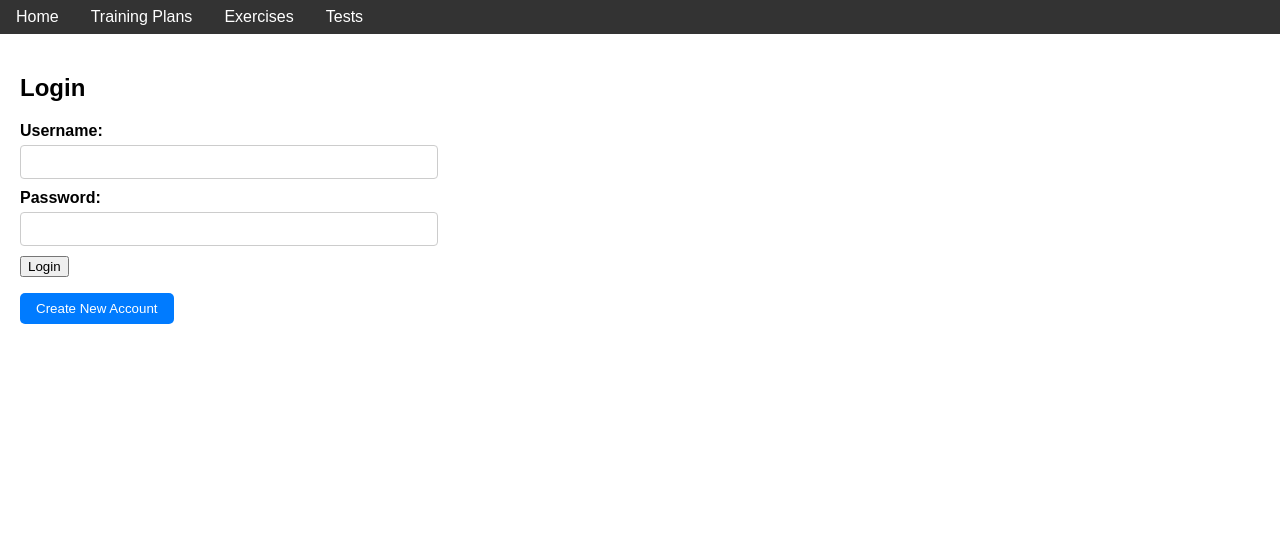
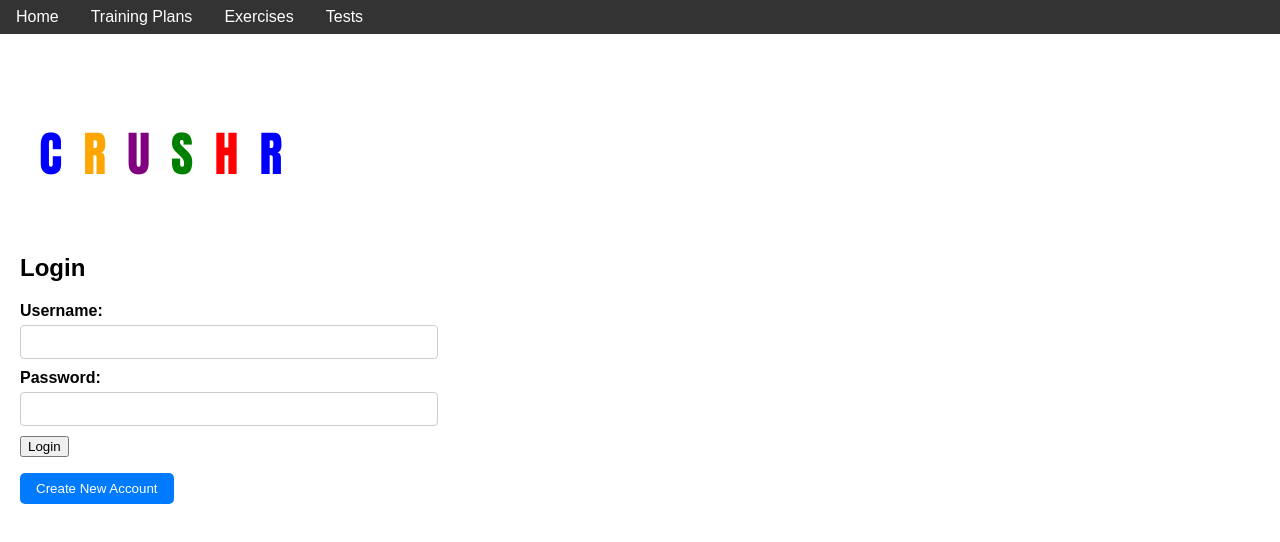
Before and after one commit to DMCurry/Crushr-Frontend, a React (Vite) app: page /login in a window 1280 px wide. Shown: the top 542 px of the page. Built offline with nearby package versions, Linux system fonts and the light colour scheme.

Commit message:
Add crushr title

```diff
--- /dev/null
+++ b/src/components/Title.css
@@ -0,0 +1,40 @@
+/* Basic Container for Title */
+.signup-title-container {
+    display: flex;
+    justify-content: flex-start; /* Align the title to the left */
+    align-items: center;
+    margin-top: 2rem; /* Add some spacing above the title */
+    margin-bottom: 2rem; /* Space below the title so it doesn't touch the form */
+    padding-left: 1rem; /* Adds some space from the left edge */
+  }
+
+  /* Title Style */
+  .signup-title {
+    font-family: "Impact", sans-serif; /* Modern, bold block font */
+    font-size: 3rem; /* Increase the size of the text */
+    font-weight: bold;
+    letter-spacing: 0.1em;
+    display: flex;
+    justify-content: flex-start;
+    align-items: center;
+    color: #fff; /* Ensure text is white by default */
+    text-transform: uppercase; /* Make the text uppercase for better impact */
+  }
+
+  /* Color classes */
+  .blue { color: blue; }
+  .orange { color: orange; }
+  .purple { color: purple; }
+  .green { color: green; }
+  .red { color: red; }
+
+  /* Styling for each letter */
+  .letter {
+    display: inline-block;
+    padding: 0 0.2rem; /* Add some spacing between letters */
+  }
+
+  /* Optional: add margin for a cleaner look */
+  .signup-title span {
+    margin-right: 10px;
+  }
--- /dev/null
+++ b/src/components/Title.jsx
@@ -0,0 +1,23 @@
+import React from "react";
+import "./Title.css"; // Import CSS for styles
+
+export default function Title() {
+    const colors = ["blue", "orange", "purple", "green", "red"];
+    const title = "CRUSHR".split("");  // Split the word into individual characters
+
+    return (
+      <div className="signup-title-container">
+        <h1 className="signup-title">
+          {title.map((char, index) => (
+            <span
+              key={index}
+              className={`letter ${colors[index % colors.length]}`}
+              style={{ animationDelay: `${index * 0.1}s` }}
+            >
+              {char}
+            </span>
+          ))}
+        </h1>
+      </div>
+    );
+  }
--- a/src/pages/LoginPage.jsx
+++ b/src/pages/LoginPage.jsx
@@ -1,6 +1,8 @@
 import React, { useState } from "react";
 import axiosInstance from "../axiosInstance";
 import { useNavigate } from "react-router-dom";
+import Title from "../components/Title";
+
 
 const LoginPage = () => {
   const [username, setUsername] = useState("");
@@ -34,6 +36,7 @@ const LoginPage = () => {
 
   return (
     <div style={{ padding: "20px" }}>
+      <Title/>
       <h2>Login</h2>
       <form onSubmit={handleLogin}>
         <div>
--- a/src/pages/UserSignupPage.jsx
+++ b/src/pages/UserSignupPage.jsx
@@ -2,7 +2,7 @@
 import React, { useState } from "react";
 import { useNavigate } from "react-router-dom"; // Import useNavigate
 import axiosInstance from "../axiosInstance";
-
+import Title from "../components/Title";
 
 const UserSignupPage = () => {
   const [formData, setFormData] = useState({
@@ -35,12 +35,14 @@ const UserSignupPage = () => {
   };
 
   return (
-    <div>
+    <div style={{ padding: "20px" }}>
+      <Title/>
       <h2>Create Account</h2>
       <form onSubmit={handleSubmit}>
         <div>
           <label>Username:</label>
           <input
+            style={{maxWidth: "400px", marginBottom: "10px"}}
             type="text"
             name="username"
             value={formData.username}
@@ -51,6 +53,7 @@ const UserSignupPage = () => {
         <div>
           <label>Password:</label>
           <input
+            style={{maxWidth: "400px", marginBottom: "10px"}}
             type="password"
             name="password"
             value={formData.password}
@@ -61,6 +64,7 @@ const UserSignupPage = () => {
         <div>
           <label>Email:</label>
           <input
+            style={{maxWidth: "400px", marginBottom: "10px"}}
             type="email"
             name="email"
             value={formData.email}
```
